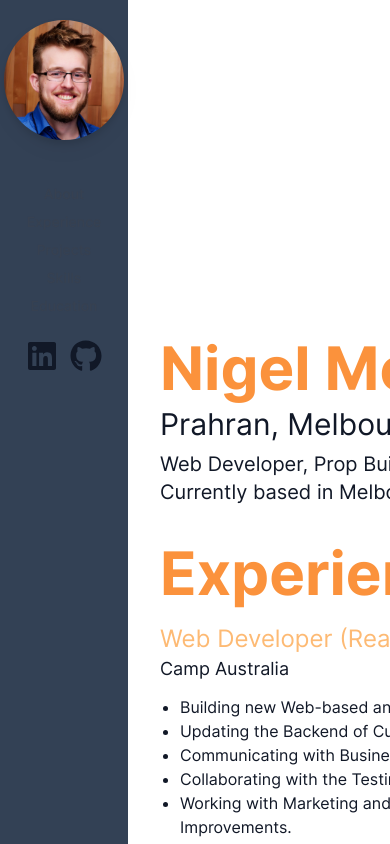
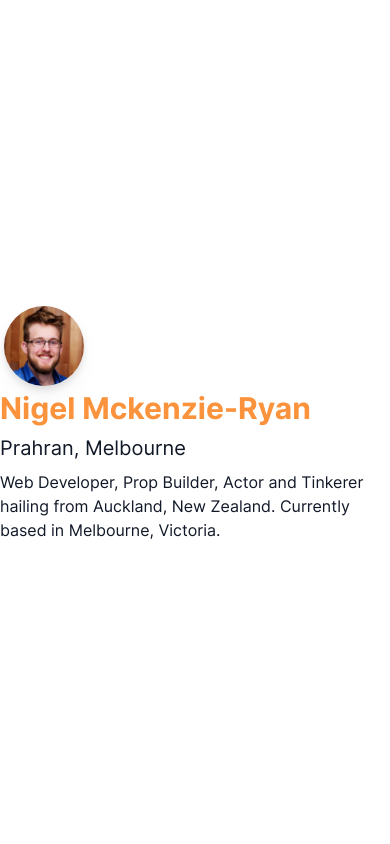
Before and after one commit to nMckenryan/nMckenryan_portfolio, a React (Vite) app: page / in a window 390 px wide. Built offline with nearby package versions, Linux system fonts and the light colour scheme.

Commit message:
Made responsiveness edits

```diff
--- a/src/App.tsx
+++ b/src/App.tsx
@@ -7,7 +7,6 @@ export default function App(): ReactElement {
 	return (
 		<BrowserRouter>
 			<Suspense fallback={<LoadingOrError />} />
-
 			<Scroller />
 		</BrowserRouter>
 	)
--- a/src/components/Content.tsx
+++ b/src/components/Content.tsx
@@ -5,21 +5,21 @@ import ContentSection from './sections/ProjectsSection'
 
 export default function Content(): ReactElement {
 	return (
-		<div id='scrollspy-content' className='col-span-3 ml-[10rem]'>
-			<div id='scrollspy-2' className='h-screen w-[800px] space-y-4'>
-				<div id='item-1' className='h-screen'>
+		<div id='scrollspy-content' className='col-span-3 ml-0 md:ml-[10rem]'>
+			<div id='scrollspy-2' className=' w-[800px] space-y-4'>
+				<div id='item-1'>
 					<HeroSection />
 				</div>
-				<div id='item-2' className='h-screen'>
+				<div id='item-2'>
 					<ExperienceSection />
 				</div>
-				<div id='item-3' className='h-screen'>
+				<div id='item-3'>
 					<ContentSection />
 				</div>
-				<div id='item-4' className='h-screen'>
+				<div id='item-4'>
 					<HeroSection />
 				</div>
-				<div id='item-5' className='h-screen'>
+				<div id='item-5'>
 					<HeroSection />
 				</div>
 			</div>
--- a/src/components/ScrollerMenu.tsx
+++ b/src/components/ScrollerMenu.tsx
@@ -22,7 +22,7 @@ export default function ScrollerMenu(): ReactElement {
 	return (
 		<div
 			id='scrollspy-menu'
-			className='fixed col-span-2 h-screen items-center justify-center bg-slate-700'
+			className='fixed col-span-2 hidden h-screen items-center justify-center bg-slate-700 md:flex'
 		>
 			<div className='my-auto flex flex-col items-center'>
 				<img
--- a/src/components/sections/ExperienceSection.tsx
+++ b/src/components/sections/ExperienceSection.tsx
@@ -70,39 +70,59 @@ const experiences: Experience[] = [
 	}
 ]
 
+function DateSection(experience: Experience): ReactElement {
+	const { startDate, endDate, location } = experience
+
+	return (
+		<div className='flex flex-col text-left md:text-right'>
+			<h2 className='text-baseline text-orange-300 md:text-2xl'>
+				{startDate.toLocaleString('default', {
+					month: 'short'
+				})}{' '}
+				{startDate.getFullYear()} -{' '}
+				{endDate.toLocaleString('default', {
+					month: 'short'
+				})}{' '}
+				{endDate.getFullYear()}
+			</h2>
+			<h2 className='text-baseline hidden md:flex md:text-lg'>{location}</h2>
+		</div>
+	)
+}
+
 export default function ExperienceSection(): ReactElement {
 	return (
 		<Section title='Experience'>
 			<>
 				{experiences.map(experience => (
 					<div className='mb-10 flex flex-col' key={experience.title}>
-						<div className='flex flex-row'>
-							<div className='flex w-full flex-row justify-between'>
+						<div id='experience:heading' className='flex flex-row'>
+							<div className='flex w-full flex-col justify-between md:flex-row'>
 								<div className='flex flex-col'>
-									<h2 className='text-2xl text-orange-300'>
+									<h2 className='text-lg font-bold text-orange-300 md:text-2xl'>
 										{experience.title}
 									</h2>
-									<h2 className='text-lg '>{experience.company}</h2>
+									<div className='flex flex-row gap-2'>
+										<h2 className='text-baseline md:text-lg'>
+											{experience.company}
+										</h2>
+										<h2 className='text-baseline flex md:hidden md:text-lg'>
+											- {experience.location}
+										</h2>
+									</div>
 								</div>
-								<div className='flex flex-col text-right'>
-									<h2 className='text-2xl text-orange-300'>
-										{experience.startDate.toLocaleString('default', {
-											month: 'short'
-										})}{' '}
-										{experience.startDate.getFullYear()} -{' '}
-										{experience.endDate.toLocaleString('default', {
-											month: 'short'
-										})}{' '}
-										{experience.endDate.getFullYear()}
-									</h2>
-									<h2 className='text-lg'>{experience.location}</h2>
-								</div>
+								{DateSection(experience)}
 							</div>
 						</div>
-						<div className='mt-3 flex flex-col pl-5'>
+						<div
+							id='experience:content'
+							className='mt-3 flex w-screen flex-col pl-5'
+						>
 							<ul className='list-disc'>
 								{experience.description.map(desc => (
-									<li key={desc}>{desc}</li>
+									<li className='md:text-baseline py-1 text-sm' key={desc}>
+										{desc}
+									</li>
 								))}
 							</ul>
 						</div>
--- a/src/components/sections/HeroSection.tsx
+++ b/src/components/sections/HeroSection.tsx
@@ -1,15 +1,23 @@
 import type { ReactElement } from 'react'
+import avatar from '../../../public/apple-touch-icon.png'
 
 export default function HeroSection(): ReactElement {
 	return (
 		<div className='items-left flex h-screen w-full flex-col justify-center'>
-			<h1 className='text-6xl font-bold text-orange-400'>
+			<div className='m-1 flex w-screen  md:hidden'>
+				<img
+					src={avatar}
+					alt='avatar'
+					className='size-20 rounded-full drop-shadow-lg'
+				/>
+			</div>
+			<h1 className='text-3xl font-bold text-orange-400 md:text-6xl'>
 				Nigel Mckenzie-Ryan
 			</h1>
-			<h2 className=' py-2 text-3xl'>Prahran, Melbourne</h2>
-			<p className='text-xl'>
-				Web Developer, Prop Builder and Tinkerer hailing from Auckland, New
-				Zealand. <br /> Currently based in Melbourne, Victoria.
+			<h2 className='py-2 text-xl md:text-3xl'>Prahran, Melbourne</h2>
+			<p className='text-baseline w-screen md:text-xl'>
+				Web Developer, Prop Builder, Actor and Tinkerer hailing from Auckland,
+				New Zealand. Currently based in Melbourne, Victoria.
 			</p>
 		</div>
 	)
--- a/src/components/sections/ProjectsSection.tsx
+++ b/src/components/sections/ProjectsSection.tsx
@@ -1,48 +1,79 @@
 import type { ReactElement } from 'react'
+import { BiLogoGoogleCloud } from 'react-icons/bi'
+import { SiDocker, SiFastapi, SiPython } from 'react-icons/si'
 import Section from '../ui/Section'
 
 interface Project {
 	title: string
-	description: string
+	description: string[]
 	technologies: string[]
 }
 
 const projects: Project[] = [
 	{
-		title: 'Project 1',
-		description: 'Descip',
-		technologies: ['Tech 1', 'Tech 2', 'Tech 3']
-	},
-	{
-		title: 'Project 1',
-		description: 'Descip',
-		technologies: ['Tech 1', 'Tech 2', 'Tech 3']
-	},
-	{
-		title: 'Project 1',
-		description: 'Descip',
-		technologies: ['Tech 1', 'Tech 2', 'Tech 3']
+		title: 'Pokemon Unbound Web Scraper and API Backend',
+		description: [
+			'Developed a robust web scraper in Python to extract data from the Pokemon Unbound (A popular fan-made game development project)',
+			'Extracted data from multiple websites, spreadsheets and APIs to make data more easily available to community developers',
+			'Engineered a RESTful API using FastAPI, converting complex Pokedex data into a structured JSON',
+			'Packed the web scraper and API into a Docker image',
+			'Deployed the containerized application on Google Cloud Platform, ensuring high availability and scalability of the API endpoints'
+		],
+		technologies: ['Python', 'FastAPI', 'Docker', 'Google Cloud Platform']
 	}
 ]
+
+function renderLogo(tech: string): ReactElement {
+	switch (tech) {
+		case 'Python': {
+			return <SiPython className='size-5 text-orange-300 md:size-10' />
+		}
+		case 'FastAPI': {
+			return <SiFastapi className='size-5 text-orange-300 md:size-10' />
+		}
+		case 'Google Cloud Platform': {
+			return <BiLogoGoogleCloud className='size-5 text-orange-300 md:size-10' />
+		}
+		case 'Docker': {
+			return <SiDocker className='size-5 text-orange-300 md:size-10' />
+		}
+		default: {
+			// eslint-disable-next-line react/jsx-no-useless-fragment
+			return <></>
+		}
+	}
+}
 
 export default function ProjectSection(): ReactElement {
 	return (
 		<Section title='Project'>
 			<>
 				{projects.map(project => (
-					<div className='mb-10 flex flex-col' key={project.title}>
+					<div className='mb-10 flex w-screen flex-col' key={project.title}>
 						<div className='flex flex-row'>
 							<div className='flex w-full flex-row justify-between'>
 								<div className='flex flex-col'>
-									<h2 className='text-2xl text-orange-300'>{project.title}</h2>
-									<h2 className='text-lg '>{project.description}</h2>
+									<h2 className='text-lg font-bold text-orange-300 md:text-2xl'>
+										{project.title}
+									</h2>
 								</div>
 							</div>
 						</div>
-						<div className='mt-3 flex flex-col pl-5'>
+						<div className='flex flex-row gap-2 py-1'>
+							{project.technologies.map(tech => renderLogo(tech))}
+						</div>
+						<div
+							id='project:content'
+							className='mt-3 flex w-screen flex-col pl-5'
+						>
 							<ul className='list-disc'>
-								{project.technologies.map((tech: string) => (
-									<li key={tech}>{tech}</li>
+								{project.description.map((tech: string) => (
+									<li
+										className='md:text-baseline leading-1.5 py-1 text-sm'
+										key={tech}
+									>
+										{tech}
+									</li>
 								))}
 							</ul>
 						</div>
--- a/src/components/ui/Section.tsx
+++ b/src/components/ui/Section.tsx
@@ -9,8 +9,9 @@ export default function Section({
 }): ReactElement {
 	return (
 		<div className='items-left flex h-1/2 w-full flex-col justify-center'>
-			<h1 className='mb-5 text-6xl font-bold text-orange-400'>{title}</h1>
-
+			<h1 className='mb-5 text-2xl font-bold text-orange-400 md:text-6xl'>
+				{title}
+			</h1>
 			{children}
 		</div>
 	)
```
